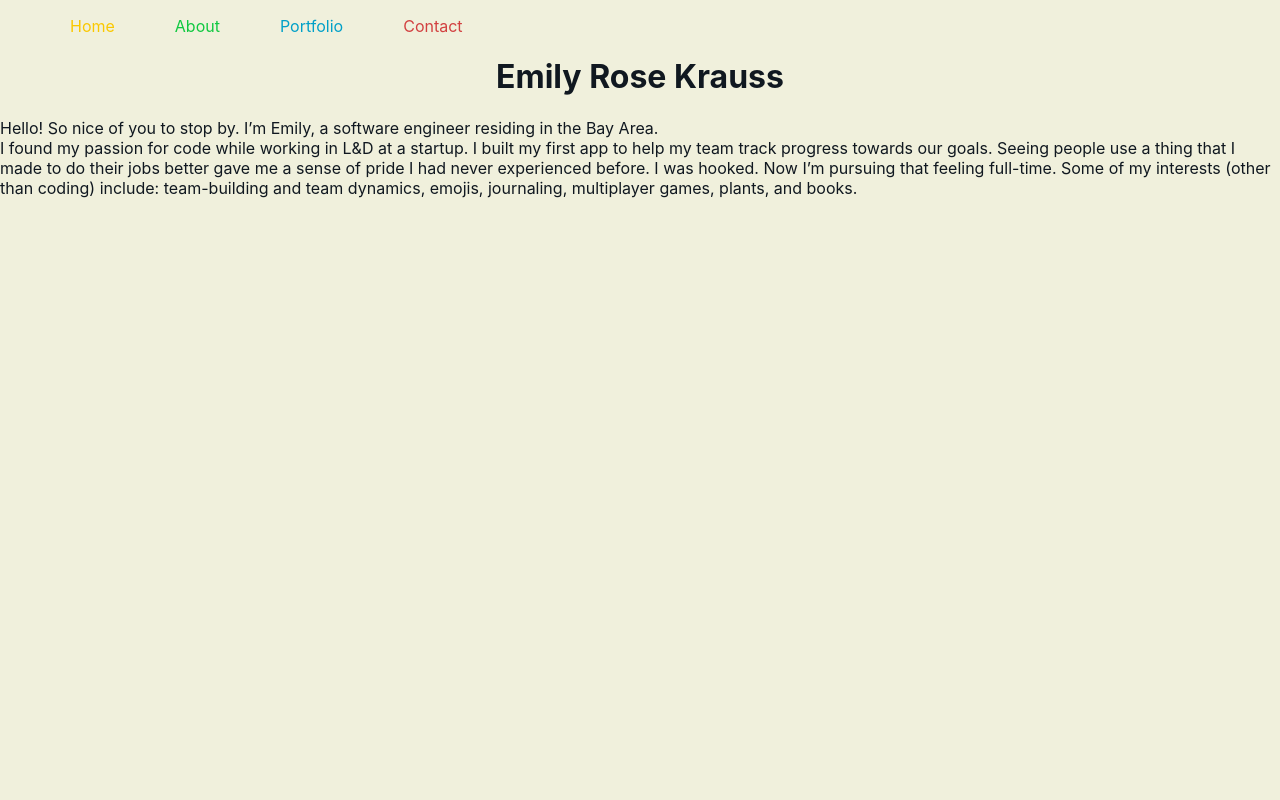
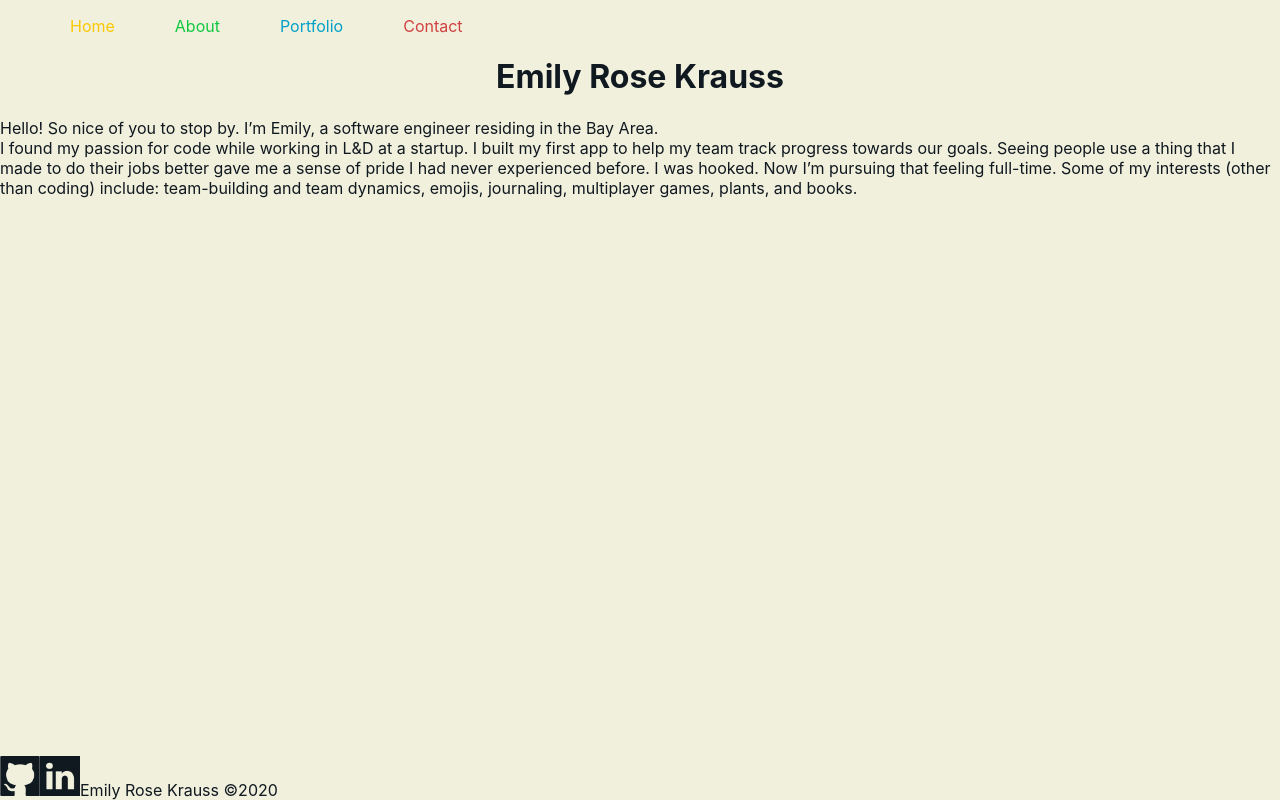
Before and after one commit to Emily-Rose-K/portfolio, a Next.js app: page / in a window 1280 px wide. Built offline with nearby package versions, Linux system fonts and the light colour scheme.

Commit message:
added social icons and links to footer

```diff
--- /dev/null
+++ b/components/footer.js
@@ -0,0 +1,23 @@
+import React from 'react';
+
+export default function Footer() {
+    const footerstyle = {
+        position: "absolute",
+        left:0,
+        bottom:0,
+        right:0
+    }
+    return (
+        <footer style={footerstyle}>
+            <a href="https://www.linkedin.com/in/emily-krauss-89193510b/">
+                <img alt="LinkedIn" src="/github-logo.png"
+                width="40" height="40"></img>
+            </a>
+            <a href="https://github.com/Emily-Rose-K">
+                <img alt="LinkedIn" src="/linkedin-logo.png"
+                width="40" height="40"></img>
+            </a>
+            Emily Rose Krauss ©2020
+        </footer>
+    )
+}
--- a/pages/about.js
+++ b/pages/about.js
@@ -1,4 +1,5 @@
 import Navbar from '../components/navbar'
+import Footer from '../components/footer'
 
 export default function About() {
     return (
@@ -7,6 +8,7 @@ export default function About() {
             <div>
                 <h1>Choose Your Fighter</h1>
             </div>
+            <Footer />
         </div>
     )
 }
--- a/pages/contact.js
+++ b/pages/contact.js
@@ -1,10 +1,12 @@
 import Navbar from '../components/navbar'
+import Footer from '../components/footer'
 
 export default function Contact() {
     return (
         <div>
             <Navbar />
             <h1>Say Hi!</h1>
+            <Footer />
         </div>
     )
 }
--- a/pages/index.js
+++ b/pages/index.js
@@ -1,5 +1,6 @@
 import Head from 'next/head'
 import Navbar from '../components/navbar'
+import Footer from '../components/footer'
 
 
 export default function Home() {
@@ -13,6 +14,7 @@ export default function Home() {
          Now I’m pursuing that feeling full-time. Some of my interests (other than coding) include:
          team-building and team dynamics, emojis, journaling, multiplayer games, plants, and books.
       </p>
+      <Footer />
     </div>
   )
 }
--- a/pages/portfolio.js
+++ b/pages/portfolio.js
@@ -1,10 +1,12 @@
 import Navbar from '../components/navbar'
+import Footer from '../components/footer'
 
 export default function Portfolio() {
     return (
         <div>
             <Navbar />
             <h1>My Most Recent Projects:</h1>
+            <Footer />
         </div>
     )
 }
```
Also changed, not shown: public/github-logo.png (added), public/linkedin-logo.png (added).
